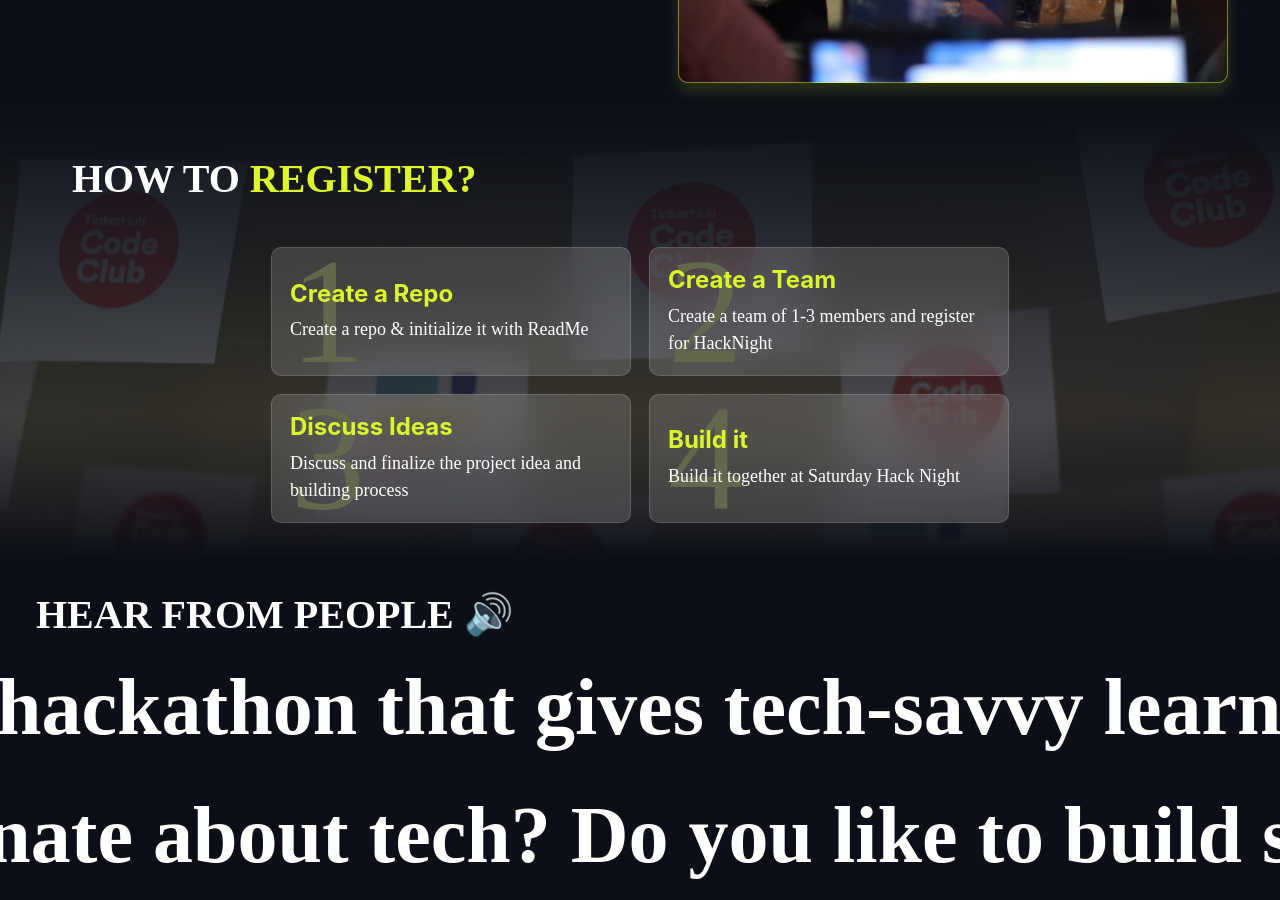
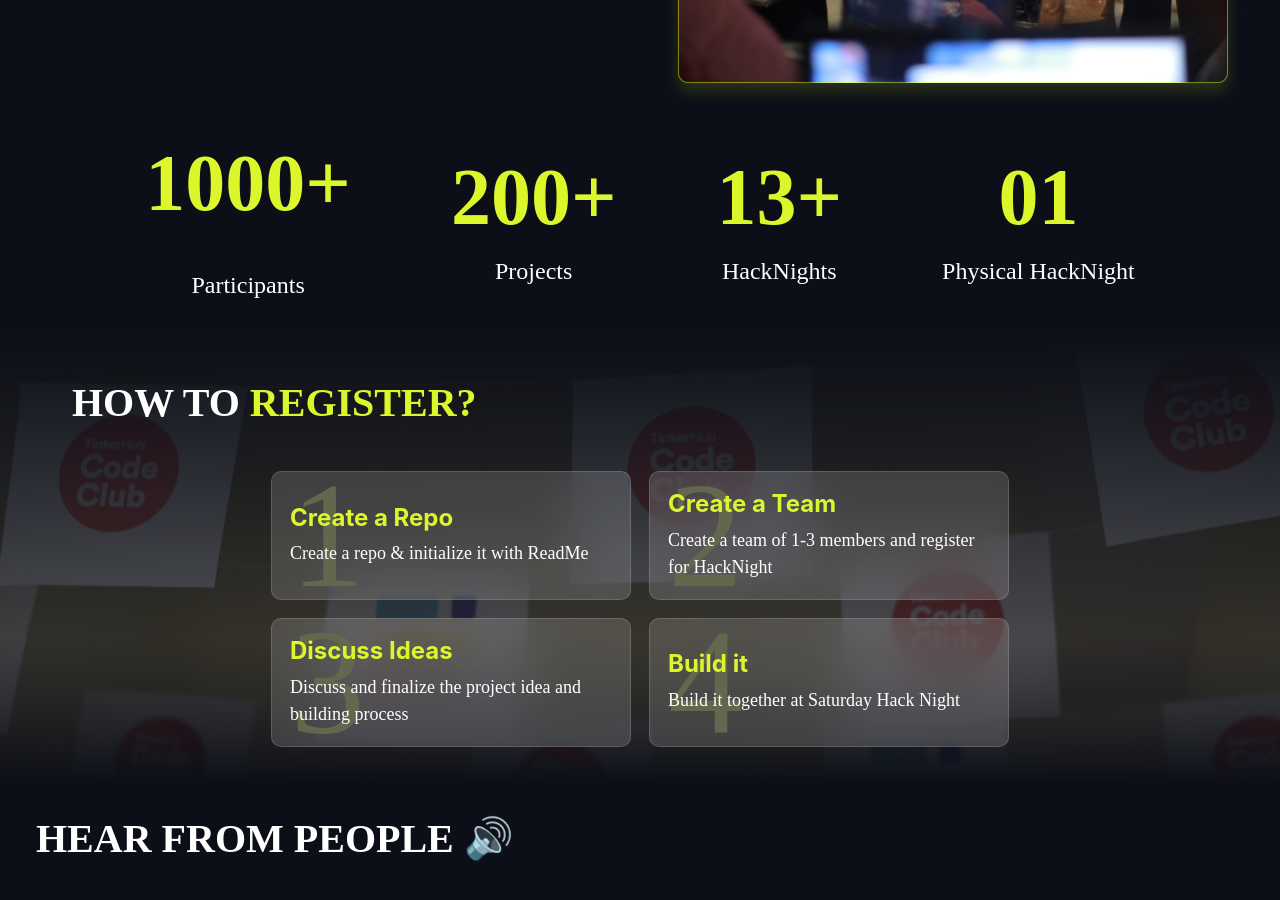
Before and after one commit to tinkerhub/saturday-hack-night, a React app in the folder apps/web/: page / in a window 1280 px wide. Shown: the part 940-1840 px from the top of the page. Built offline with nearby package versions, Linux system fonts and the light colour scheme; no server answers; a web font is replaced by a local one.

Commit message:
feat: added total stats (#30)
* feat: added error page

* feat: add stats

```diff
--- a/apps/web/src/routes/Landing.tsx
+++ b/apps/web/src/routes/Landing.tsx
@@ -1,12 +1,13 @@
 import React from 'react';
 import { Footer } from '../components';
 import { Layout } from '../layout';
-import { Faq, Hear, Home, How, What } from '../views/Landing';
+import { Faq, Hear, Home, How, What, Stats } from '../views/Landing';
 
 const Landing = () => (
     <Layout>
         <Home />
         <What />
+        <Stats />
         <How />
         <Hear />
         <Faq />
--- /dev/null
+++ b/apps/web/src/views/Landing/Stats.tsx
@@ -0,0 +1,77 @@
+import { Flex, Heading, HStack, Text, VStack } from '@chakra-ui/react';
+import React from 'react';
+
+const Stats = () => (
+    <Flex
+        marginBlock="28px"
+        columnGap="100px"
+        justifyContent="center"
+        alignItems="center"
+        rowGap="25px"
+        flexDirection={{ base: 'column', lg: 'row' }}
+    >
+        <VStack spacing="36px">
+            <Heading fontFamily="Clash Display" textColor="#DBF72C" fontSize="80px">
+                1000+
+            </Heading>
+            <Text
+                textColor="white"
+                fontFamily="Clash Display"
+                fontSize="24px"
+                style={{
+                    marginTop: '0px',
+                }}
+            >
+                Participants
+            </Text>
+        </VStack>
+        <VStack>
+            <Heading fontFamily="Clash Display" textColor="#DBF72C" fontSize="80px">
+                200+
+            </Heading>
+            <Text
+                textColor="white"
+                fontFamily="Clash Display"
+                fontSize="24px"
+                style={{
+                    marginTop: '0px',
+                }}
+            >
+                Projects
+            </Text>
+        </VStack>
+        <VStack>
+            <Heading fontFamily="Clash Display" textColor="#DBF72C" fontSize="80px">
+                13+
+            </Heading>
+            <Text
+                textColor="white"
+                fontFamily="Clash Display"
+                fontSize="24px"
+                style={{
+                    marginTop: '0px',
+                }}
+            >
+                HackNights
+            </Text>
+        </VStack>
+        <VStack>
+            <Heading fontFamily="Clash Display" textColor="#DBF72C" fontSize="80px">
+                01
+            </Heading>
+            <Text
+                textColor="white"
+                fontFamily="Clash Display"
+                fontSize="24px"
+                whiteSpace="nowrap"
+                textAlign="center"
+                style={{
+                    marginTop: '0px',
+                }}
+            >
+                Physical HackNight
+            </Text>
+        </VStack>
+    </Flex>
+);
+export default Stats;
--- a/apps/web/src/views/Landing/index.tsx
+++ b/apps/web/src/views/Landing/index.tsx
@@ -4,5 +4,6 @@ import Queries from './Queries';
 import Hear from './Hear';
 import Faq from './Faq';
 import What from './What';
+import Stats from './Stats';
 
-export { Home, What, How, Queries, Hear, Faq };
+export { Home, What, How, Queries, Hear, Faq, Stats };
```
